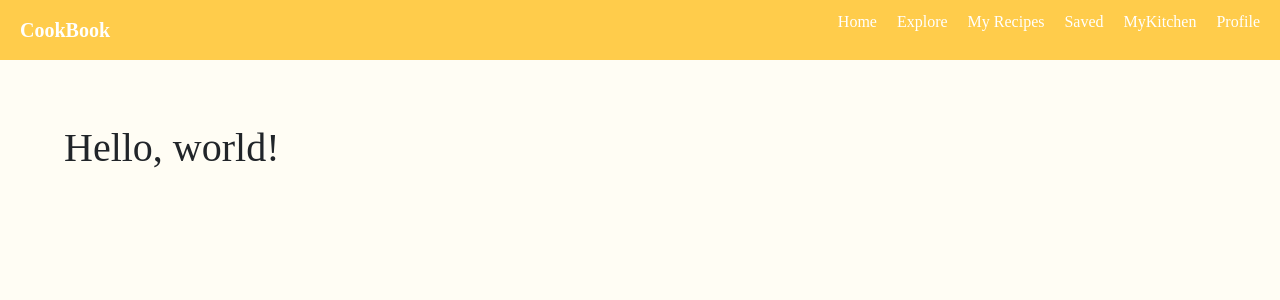
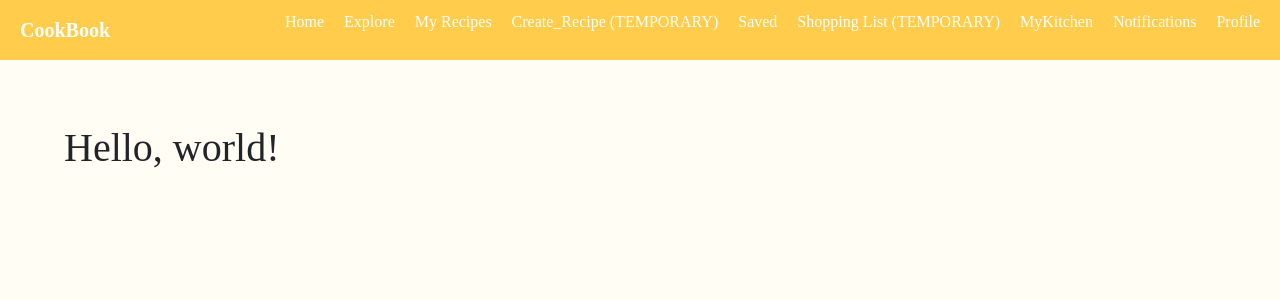
Before and after one commit to Angela74180/AWD_Group_Project, a Flask app: page / in a window 1280 px wide. Shown: the top 300 px of the page. Run offline with Flask 3, Linux system fonts and the light colour scheme.

Commit message:
Added the new blank shopping list html.

```diff
--- a/app/routes.py
+++ b/app/routes.py
@@ -9,6 +9,10 @@ def index():
 @app.route("/explore")
 def home():
     return render_template("explore.html")
+
+@app.route("/shopping_list")
+def shopping_list():
+    return render_template("shopping_list.html")
 
 @app.route('/create_recipe/<recipe_num>')
 def create_recipe(recipe_num):
--- a/app/templates/base.html
+++ b/app/templates/base.html
@@ -18,8 +18,11 @@
                 <li><a href="/">Home</a></li>
                 <li><a href="/explore">Explore</a></li>
                 <li><a href="/my-recipes">My Recipes</a></li>
+                <li><a href="/create_recipe/0">Create_Recipe (TEMPORARY)</a></li>
                 <li><a href="/saved">Saved</a></li>
+                <li><a href="/shopping_list">Shopping List (TEMPORARY)</a></li>
                 <li><a href="/mykitchen">MyKitchen</a></li>
+                <li><a href="/notifications">Notifications</a></li>
                 <li><a href="/profile">Profile</a></li>
             </ul>
         </nav>
```
Also changed, not shown: app/templates/shopping_list.html (added, +15 -0 lines).
